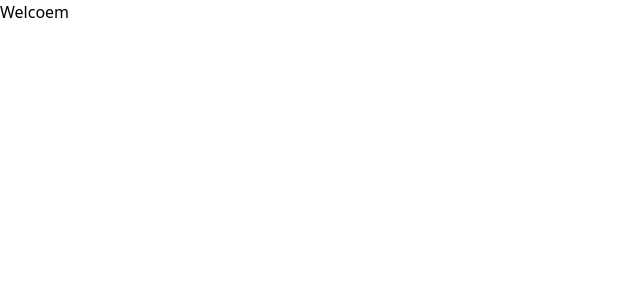
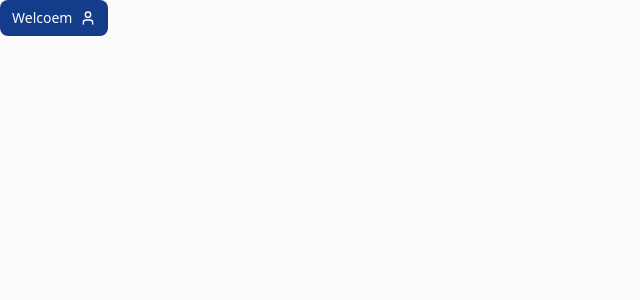
Before and after one commit to SmartHouseRental/frontend, a React app: page / in a window 1280 px wide. Shown: the top 300 px of the page, without its empty margins (0-640 px from the left). Built offline with nearby package versions, Linux system fonts and the light colour scheme; the HTML template or start-up script is replaced by a standard one.

Commit message:
chore: set up shadcn/ui and  color  variables

```diff
--- a/src/App.jsx
+++ b/src/App.jsx
@@ -1,10 +1,19 @@
 import { BrowserRouter, Route, Routes } from 'react-router';
+import { Button } from './components/ui/button';
+import { User } from 'lucide-react';
 
 function App() {
   return (
     <BrowserRouter>
       <Routes>
-        <Route path="/" element={<h1>Welcoem</h1>} />
+        <Route
+          path="/"
+          element={
+            <Button>
+              Welcoem <User />
+            </Button>
+          }
+        />
       </Routes>
     </BrowserRouter>
   );
--- /dev/null
+++ b/src/components/ui/button.jsx
@@ -0,0 +1,60 @@
+import * as React from "react"
+import { cva } from "class-variance-authority";
+import { Slot } from "radix-ui"
+
+import { cn } from "@/lib/utils"
+
+const buttonVariants = cva(
+  "inline-flex items-center justify-center gap-2 whitespace-nowrap rounded-md text-sm font-medium transition-all disabled:pointer-events-none disabled:opacity-50 [&_svg]:pointer-events-none [&_svg:not([class*='size-'])]:size-4 shrink-0 [&_svg]:shrink-0 outline-none focus-visible:border-ring focus-visible:ring-ring/50 focus-visible:ring-[3px] aria-invalid:ring-destructive/20 dark:aria-invalid:ring-destructive/40 aria-invalid:border-destructive",
+  {
+    variants: {
+      variant: {
+        default: "bg-primary text-primary-foreground hover:bg-primary/90",
+        destructive:
+          "bg-destructive text-white hover:bg-destructive/90 focus-visible:ring-destructive/20 dark:focus-visible:ring-destructive/40 dark:bg-destructive/60",
+        outline:
+          "border bg-background shadow-xs hover:bg-accent hover:text-accent-foreground dark:bg-input/30 dark:border-input dark:hover:bg-input/50",
+        secondary:
+          "bg-secondary text-secondary-foreground hover:bg-secondary/80",
+        ghost:
+          "hover:bg-accent hover:text-accent-foreground dark:hover:bg-accent/50",
+        link: "text-primary underline-offset-4 hover:underline",
+      },
+      size: {
+        default: "h-9 px-4 py-2 has-[>svg]:px-3",
+        xs: "h-6 gap-1 rounded-md px-2 text-xs has-[>svg]:px-1.5 [&_svg:not([class*='size-'])]:size-3",
+        sm: "h-8 rounded-md gap-1.5 px-3 has-[>svg]:px-2.5",
+        lg: "h-10 rounded-md px-6 has-[>svg]:px-4",
+        icon: "size-9",
+        "icon-xs": "size-6 rounded-md [&_svg:not([class*='size-'])]:size-3",
+        "icon-sm": "size-8",
+        "icon-lg": "size-10",
+      },
+    },
+    defaultVariants: {
+      variant: "default",
+      size: "default",
+    },
+  }
+)
+
+function Button({
+  className,
+  variant = "default",
+  size = "default",
+  asChild = false,
+  ...props
+}) {
+  const Comp = asChild ? Slot.Root : "button"
+
+  return (
+    <Comp
+      data-slot="button"
+      data-variant={variant}
+      data-size={size}
+      className={cn(buttonVariants({ variant, size, className }))}
+      {...props} />
+  );
+}
+
+export { Button, buttonVariants }
--- a/src/index.css
+++ b/src/index.css
@@ -1 +1,153 @@
 @import 'tailwindcss';
+@import 'tw-animate-css';
+@import 'shadcn/tailwind.css';
+
+@custom-variant dark (&:is(.dark *));
+
+@theme inline {
+  --radius-sm: calc(var(--radius) - 4px);
+  --radius-md: calc(var(--radius) - 2px);
+  --radius-lg: var(--radius);
+  --radius-xl: calc(var(--radius) + 4px);
+  --radius-2xl: calc(var(--radius) + 8px);
+  --radius-3xl: calc(var(--radius) + 12px);
+  --radius-4xl: calc(var(--radius) + 16px);
+  --color-background: var(--background);
+  --color-foreground: var(--foreground);
+  --color-card: var(--card);
+  --color-card-foreground: var(--card-foreground);
+  --color-popover: var(--popover);
+  --color-popover-foreground: var(--popover-foreground);
+  --color-primary: var(--primary);
+  --color-primary-foreground: var(--primary-foreground);
+  --color-secondary: var(--secondary);
+  --color-secondary-foreground: var(--secondary-foreground);
+  --color-muted: var(--muted);
+  --color-muted-foreground: var(--muted-foreground);
+  --color-accent: var(--accent);
+  --color-accent-foreground: var(--accent-foreground);
+  --color-destructive: var(--destructive);
+  --color-border: var(--border);
+  --color-input: var(--input);
+  --color-ring: var(--ring);
+  --color-chart-1: var(--chart-1);
+  --color-chart-2: var(--chart-2);
+  --color-chart-3: var(--chart-3);
+  --color-chart-4: var(--chart-4);
+  --color-chart-5: var(--chart-5);
+  --color-sidebar: var(--sidebar);
+  --color-sidebar-foreground: var(--sidebar-foreground);
+  --color-sidebar-primary: var(--sidebar-primary);
+  --color-sidebar-primary-foreground: var(--sidebar-primary-foreground);
+  --color-sidebar-accent: var(--sidebar-accent);
+  --color-sidebar-accent-foreground: var(--sidebar-accent-foreground);
+  --color-sidebar-border: var(--sidebar-border);
+  --color-sidebar-ring: var(--sidebar-ring);
+}
+
+:root {
+  --radius: 0.625rem;
+
+  /* Backgrounds */
+  --background: oklch(0.99 0 0); /* #FFFFFF */
+  --foreground: oklch(0.21 0.02 270); /* #1F2937 */
+
+  --card: oklch(0.985 0 0); /* #F8FAFC */
+  --card-foreground: oklch(0.21 0.02 270);
+
+  --popover: oklch(0.99 0 0);
+  --popover-foreground: oklch(0.21 0.02 270);
+
+  /* Primary – Navy Blue */
+  --primary: oklch(0.38 0.14 262); /* #1E3A8A */
+  --primary-foreground: oklch(0.99 0 0); /* white */
+
+  /* Secondary / Muted surfaces */
+  --secondary: oklch(0.97 0.01 250);
+  --secondary-foreground: oklch(0.38 0.14 262);
+
+  --muted: oklch(0.95 0.01 250);
+  --muted-foreground: oklch(0.45 0.02 270);
+
+  /* Accent – Sky Blue */
+  --accent: oklch(0.72 0.16 220); /* #38BDF8 */
+  --accent-foreground: oklch(0.21 0.02 270);
+
+  /* Destructive */
+  --destructive: oklch(0.62 0.22 27);
+
+  /* Borders & inputs */
+  --border: oklch(0.9 0.01 250);
+  --input: oklch(0.9 0.01 250);
+  --ring: oklch(0.72 0.16 220);
+
+  /* Charts */
+  --chart-1: oklch(0.38 0.14 262); /* primary */
+  --chart-2: oklch(0.72 0.16 220); /* accent */
+  --chart-3: oklch(0.55 0.1 240);
+  --chart-4: oklch(0.8 0.12 210);
+  --chart-5: oklch(0.65 0.18 200);
+
+  /* Sidebar */
+  --sidebar: oklch(0.38 0.14 262); /* Navy */
+  --sidebar-foreground: oklch(0.99 0 0);
+  --sidebar-primary: oklch(0.72 0.16 220); /* Sky */
+  --sidebar-primary-foreground: oklch(0.21 0.02 270);
+  --sidebar-accent: oklch(0.45 0.12 250);
+  --sidebar-accent-foreground: oklch(0.99 0 0);
+  --sidebar-border: oklch(0.33 0.12 262);
+  --sidebar-ring: oklch(0.72 0.16 220);
+}
+
+.dark {
+  --background: oklch(0.18 0.02 270);
+  --foreground: oklch(0.99 0 0);
+
+  --card: oklch(0.22 0.03 270);
+  --card-foreground: oklch(0.99 0 0);
+
+  --popover: oklch(0.22 0.03 270);
+  --popover-foreground: oklch(0.99 0 0);
+
+  --primary: oklch(0.72 0.16 220); /* Sky Blue */
+  --primary-foreground: oklch(0.18 0.02 270);
+
+  --secondary: oklch(0.28 0.03 270);
+  --secondary-foreground: oklch(0.99 0 0);
+
+  --muted: oklch(0.28 0.03 270);
+  --muted-foreground: oklch(0.7 0.02 270);
+
+  --accent: oklch(0.38 0.14 262); /* Navy */
+  --accent-foreground: oklch(0.99 0 0);
+
+  --destructive: oklch(0.65 0.22 27);
+
+  --border: oklch(1 0 0 / 12%);
+  --input: oklch(1 0 0 / 15%);
+  --ring: oklch(0.72 0.16 220);
+
+  --chart-1: oklch(0.72 0.16 220);
+  --chart-2: oklch(0.38 0.14 262);
+  --chart-3: oklch(0.65 0.18 200);
+  --chart-4: oklch(0.55 0.12 240);
+  --chart-5: oklch(0.8 0.12 210);
+
+  --sidebar: oklch(0.22 0.03 270);
+  --sidebar-foreground: oklch(0.99 0 0);
+  --sidebar-primary: oklch(0.72 0.16 220);
+  --sidebar-primary-foreground: oklch(0.18 0.02 270);
+  --sidebar-accent: oklch(0.28 0.03 270);
+  --sidebar-accent-foreground: oklch(0.99 0 0);
+  --sidebar-border: oklch(1 0 0 / 12%);
+  --sidebar-ring: oklch(0.72 0.16 220);
+}
+
+@layer base {
+  * {
+    @apply border-border outline-ring/50;
+  }
+  body {
+    @apply bg-background text-foreground;
+  }
+}
--- /dev/null
+++ b/src/lib/utils.js
@@ -0,0 +1,6 @@
+import { clsx } from "clsx";
+import { twMerge } from "tailwind-merge"
+
+export function cn(...inputs) {
+  return twMerge(clsx(inputs));
+}
--- a/vite.config.js
+++ b/vite.config.js
@@ -1,8 +1,18 @@
+import path from 'path';
 import { defineConfig } from 'vite';
 import react from '@vitejs/plugin-react';
 import tailwindcss from '@tailwindcss/vite';
+import { fileURLToPath } from 'url';
+
+const __filename = fileURLToPath(import.meta.url);
+const __dirname = path.dirname(__filename);
 
 // https://vite.dev/config/
 export default defineConfig({
   plugins: [react(), tailwindcss()],
+  resolve: {
+    alias: {
+      '@': path.resolve(__dirname, 'src'),
+    },
+  },
 });
```
Also changed, not shown: jsconfig.json (added, +8 -0 lines), package.json (+7 -0 lines), components.json (added), 1 other file (tests, documents, lock files or other folders).
